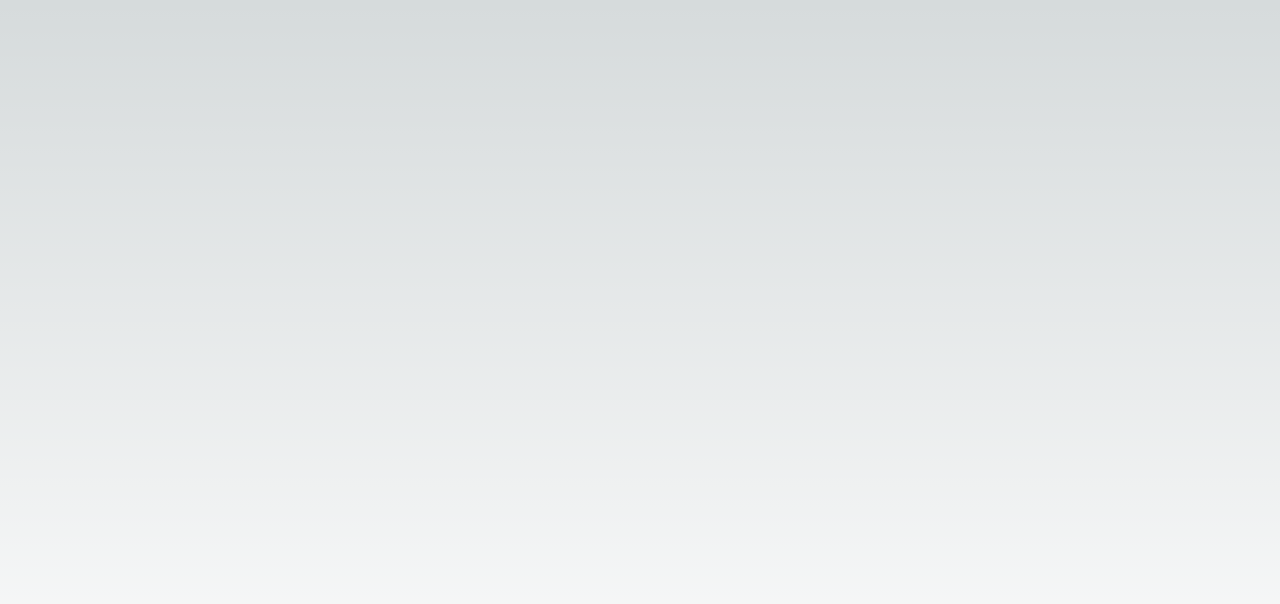
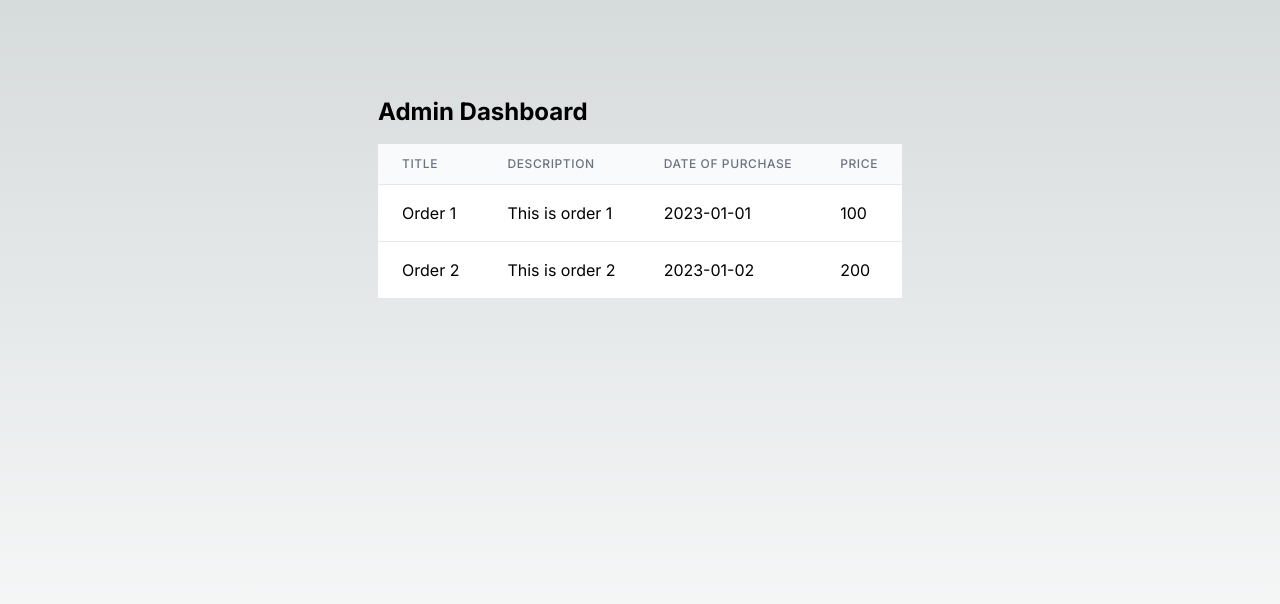
Before and after one commit to anusheel/ecommerce-admin-dashboard, a Next.js app: page / in a window 1280 px wide. Shown: the top 604 px of the page. Built offline with nearby package versions, Linux system fonts and the light colour scheme.

Commit message:
Commit from Stub AI (#1)

```diff
--- /dev/null
+++ b/components/AdminDashboard.tsx
@@ -0,0 +1,44 @@
+import React from 'react';
+
+interface Order {
+  title: string;
+  description: string;
+  dateOfPurchase: string;
+  price: number;
+}
+
+interface AdminDashboardProps {
+  orders: Order[];
+}
+
+const AdminDashboard: React.FC<AdminDashboardProps> = ({ orders }) => {
+  return (
+    <div className="flex flex-col">
+      <h1 className="text-2xl font-bold mb-4">Admin Dashboard</h1>
+      <div className="overflow-x-auto">
+        <table className="w-full divide-y divide-gray-200">
+          <thead className="bg-gray-50">
+            <tr>
+              <th className="px-6 py-3 text-left text-xs font-medium text-gray-500 uppercase tracking-wider">Title</th>
+              <th className="px-6 py-3 text-left text-xs font-medium text-gray-500 uppercase tracking-wider">Description</th>
+              <th className="px-6 py-3 text-left text-xs font-medium text-gray-500 uppercase tracking-wider">Date of Purchase</th>
+              <th className="px-6 py-3 text-left text-xs font-medium text-gray-500 uppercase tracking-wider">Price</th>
+            </tr>
+          </thead>
+          <tbody className="bg-white divide-y divide-gray-200">
+            {orders.map((order, index) => (
+              <tr key={index}>
+                <td className="px-6 py-4 whitespace-nowrap">{order.title}</td>
+                <td className="px-6 py-4 whitespace-nowrap">{order.description}</td>
+                <td className="px-6 py-4 whitespace-nowrap">{order.dateOfPurchase}</td>
+                <td className="px-6 py-4 whitespace-nowrap">{order.price}</td>
+              </tr>
+            ))}
+          </tbody>
+        </table>
+      </div>
+    </div>
+  );
+};
+
+export default AdminDashboard;
--- a/pages/index.tsx
+++ b/pages/index.tsx
@@ -1,13 +1,31 @@
 import Image from 'next/image'
 import { Inter } from 'next/font/google'
+import AdminDashboard from '../components/AdminDashboard'
 
 const inter = Inter({ subsets: ['latin'] })
 
 export default function Home() {
+  const orders = [
+    {
+      title: 'Order 1',
+      description: 'This is order 1',
+      dateOfPurchase: '2023-01-01',
+      price: 100
+    },
+    {
+      title: 'Order 2',
+      description: 'This is order 2',
+      dateOfPurchase: '2023-01-02',
+      price: 200
+    },
+    // Add more orders as needed
+  ]
+
   return (
     <main
       className={`flex min-h-screen flex-col items-center justify-between p-24 ${inter.className}`}
     >
+      <AdminDashboard orders={orders} />
     </main>
   )
 }
```
